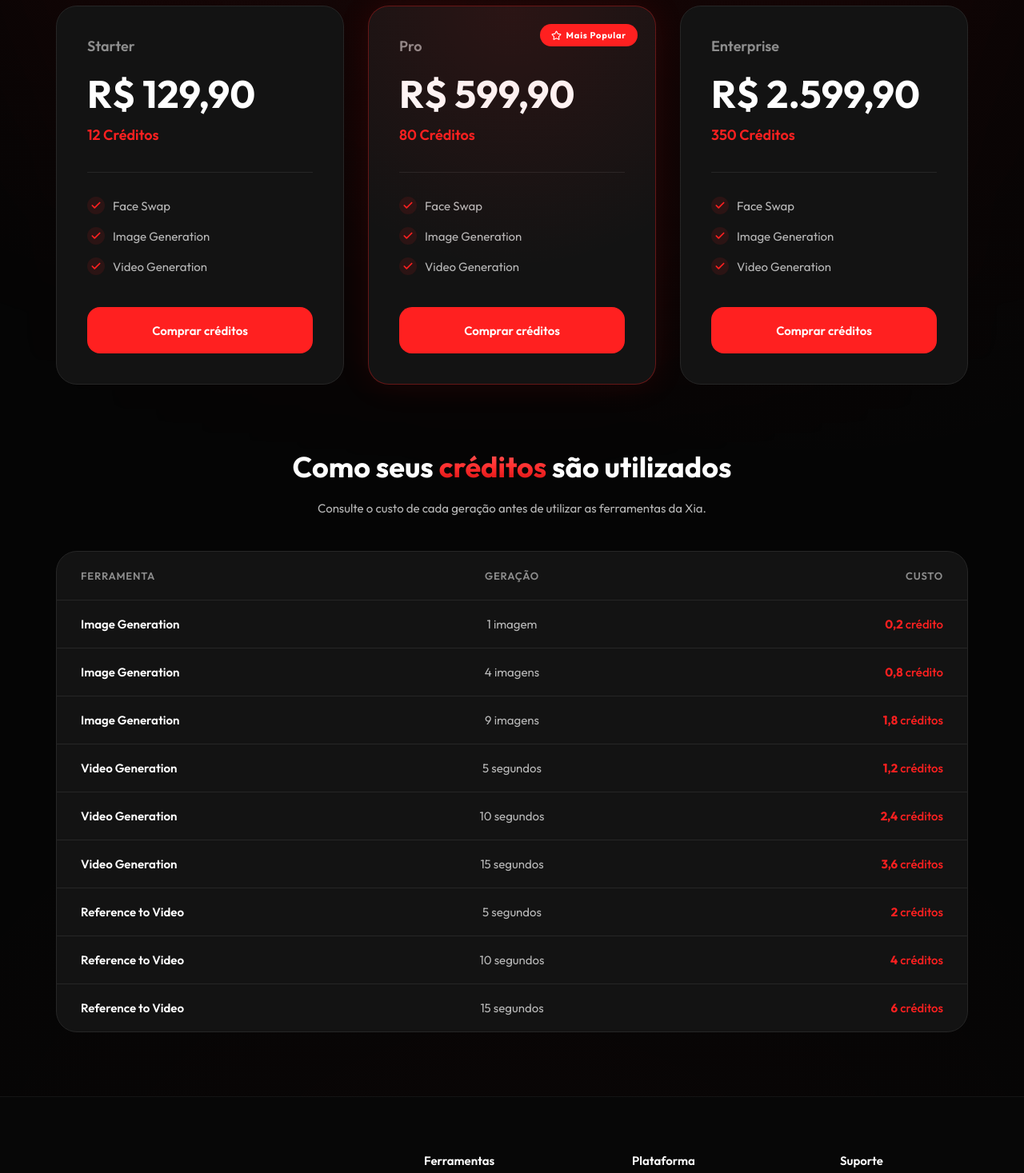
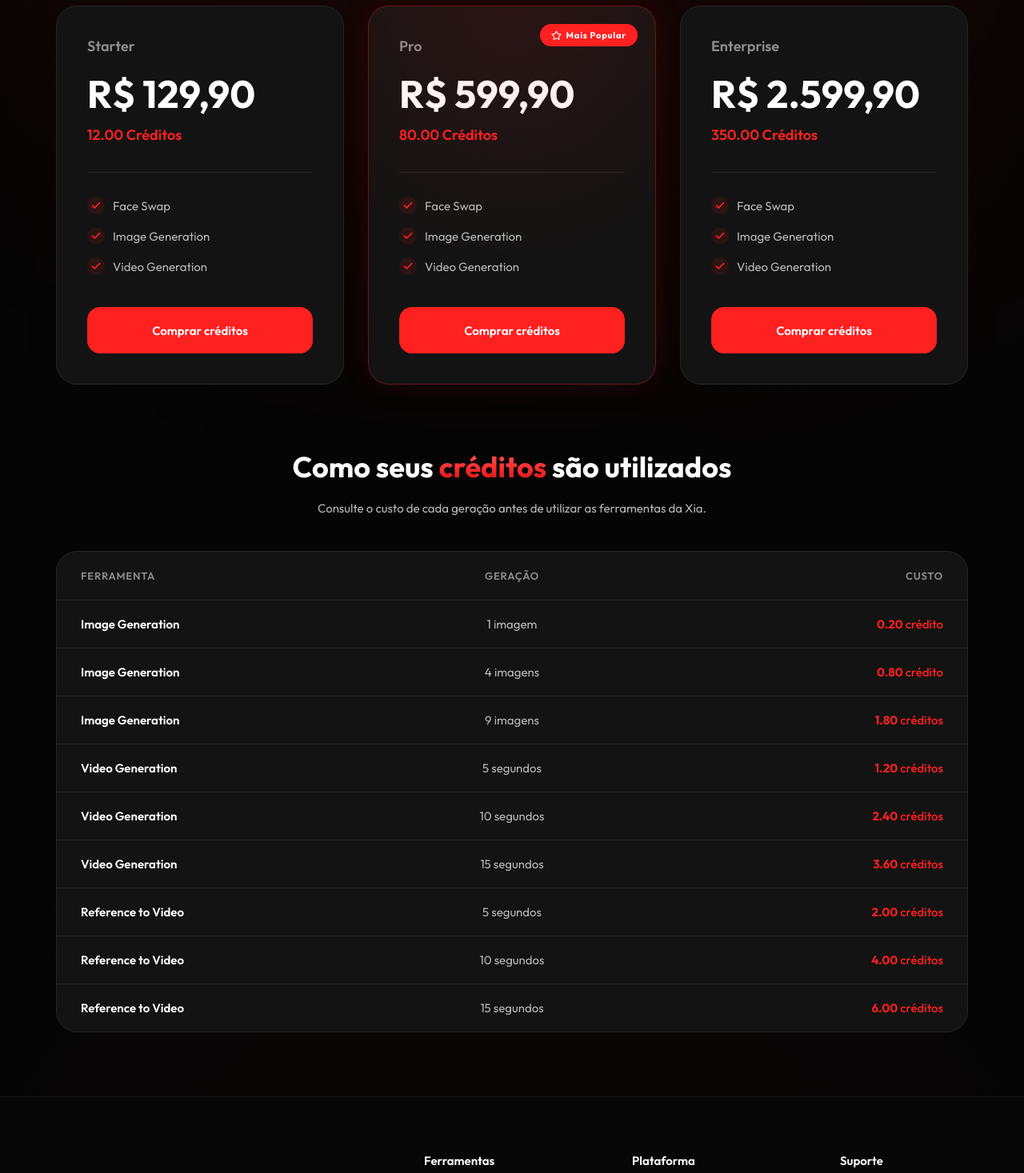
Before and after one commit to Gabriel090207/sitexia, a React (Vite) app in the folder Frontend/: page /creditos in a window 1280 px wide. Shown: the part 351-1818 px from the top of the page at 80% size. Built offline with nearby package versions, Linux system fonts and the light colour scheme; no server answers.

Commit message:
versão site xia funcionando

```diff
--- a/Frontend/src/pages/Checkout/Checkout.tsx
+++ b/Frontend/src/pages/Checkout/Checkout.tsx
@@ -1,3 +1,4 @@
+import { formatCredits } from "../../utils/formatCredits";
 import "./Checkout.css";
 
 import { useRef, useState } from "react";
@@ -816,7 +817,7 @@ export default function Checkout() {
                             </div>
                             <div className="checkout-summary-row">
                                 <span>Créditos</span>
-                                <strong>{selectedPackage.credits}</strong>
+                                <strong>{formatCredits(selectedPackage.credits)}</strong>
                             </div>
                             <div className="checkout-summary-divider" />
                             <div className="checkout-summary-total">
--- a/Frontend/src/pages/FaceSwap/FaceSwap.tsx
+++ b/Frontend/src/pages/FaceSwap/FaceSwap.tsx
@@ -1,3 +1,4 @@
+import { formatCredits } from "../../utils/formatCredits";
 import "./FaceSwap.css";
 import {
     useEffect,
@@ -115,7 +116,7 @@ const generateBlockedMessage =
             : !faceUrl
                 ? "Adicione um rosto para continuar."
                 : generationCost > credits
-                    ? `Créditos insuficientes. Esta geração custa ${generationCost} ${
+                    ? `Créditos insuficientes. Esta geração custa ${formatCredits(generationCost)} ${
                         generationCost === 1 ? "crédito" : "créditos"
                     }.`
                     : "";
@@ -244,7 +245,7 @@ async function sleep(
                     <Coins size={20} />
 
                     <span>
-                        {credits} {credits === 1 ? "crédito" : "créditos"}
+                        {formatCredits(credits)} {credits === 1 ? "crédito" : "créditos"}
                     </span>
                 </div>
 
@@ -650,7 +651,7 @@ async function sleep(
                                         fileUrl
                                     );
 
-                                    console.log("Material criado:", material);
+
 
                                     let materialData = null;
 
@@ -662,7 +663,7 @@ async function sleep(
                                             material.materialId
                                         );
 
-                                        console.log(materialData);
+
 
                                         if (
                                             materialData.status === "SUCCEEDED"
@@ -674,18 +675,12 @@ async function sleep(
 
                                     }
 
-                                    console.log(
-                                        "Material pronto:",
-                                        materialData
-                                    );
+
 
                                     const sourceFaceId =
                                         materialData.faces[0].id;
 
-                                    console.log(
-                                        "Face encontrada:",
-                                        sourceFaceId
-                                    );
+
 
                                     if (!user) {
                                         throw new Error("Usuário não autenticado.");
@@ -703,10 +698,7 @@ async function sleep(
                                         isVideo ? videoDuration : null
                                     );
 
-                                    console.log(
-                                        "Task criada:",
-                                        task
-                                    );
+
 
                                     let taskData = null;
 
@@ -718,7 +710,7 @@ async function sleep(
                                             task.taskId
                                         );
 
-                                        console.log(taskData);
+
 
                                         if (taskData.taskStatus === "SUCCEEDED") {
 
@@ -726,10 +718,7 @@ async function sleep(
                                                 task.taskId
                                             );
 
-                                            console.log(
-                                                "Resultado:",
-                                                result
-                                            );
+
 
                                             setResultUrl(
                                                 result.file_url
--- a/Frontend/src/pages/ImageGeneration/ImageGeneration.tsx
+++ b/Frontend/src/pages/ImageGeneration/ImageGeneration.tsx
@@ -1,3 +1,4 @@
+import { formatCredits } from "../../utils/formatCredits";
 import "./ImageGeneration.css";
 import { getGenerationErrorMessage } from "../../utils/generationErrors";
 
@@ -138,13 +139,7 @@ const generateBlockedMessage =
         : !prompt.trim()
             ? "Escreva um prompt para continuar."
             : !hasEnoughCredits
-                ? `Créditos insuficientes. Esta geração custa ${generationCost.toLocaleString(
-                    "pt-BR",
-                    {
-                        minimumFractionDigits: 1,
-                        maximumFractionDigits: 1,
-                    }
-                )} créditos.`
+                ? `Créditos insuficientes. Esta geração custa ${formatCredits(generationCost)} créditos.`
                 : "";
 
 useEffect(() => {
@@ -310,10 +305,7 @@ async function waitForImageTask(
         const task =
             await getImageTask(taskId);
 
-        console.log(
-            "Status da imagem:",
-            task
-        );
+
 
         if (
             task.taskStatus === "SUCCEEDED"
@@ -376,10 +368,8 @@ async function handleGenerateImage() {
                 quantity
             );
 
-        console.log(
-            "Task de imagem criada:",
-            task
-        );
+
+
 
         // 2. Aguarda a geração terminar
         const result =
@@ -387,10 +377,7 @@ async function handleGenerateImage() {
                 task.taskId
             );
 
-        console.log(
-            "Imagem finalizada:",
-            result
-        );
+
 
         if (!result.videoUrl) {
 
@@ -400,10 +387,7 @@ async function handleGenerateImage() {
 
         }
 
-        console.log(
-            "URL temporária da imagem:",
-            result.videoUrl
-        );
+
 
         // 3. Salva a imagem no Firebase Storage
         const firebaseImageUrl =
@@ -412,10 +396,7 @@ async function handleGenerateImage() {
                 `users/${user.uid}/images`
             );
 
-        console.log(
-            "Imagem salva no Firebase:",
-            firebaseImageUrl
-        );
+
 
         // 4. Registra na biblioteca / Firestore
         await createLibraryImage(
@@ -424,9 +405,7 @@ async function handleGenerateImage() {
             "image-generation"
         );
 
-        console.log(
-            "Imagem salva na biblioteca."
-        );
+
 
         // 5. Exibe o resultado permanente
         setGeneratedImageUrl(
@@ -465,7 +444,7 @@ async function handleGenerateImage() {
                 <Coins size={20} />
 
                     <span>
-                        {credits} {credits === 1 ? "crédito" : "créditos"}
+                        {formatCredits(credits)} {credits === 1 ? "crédito" : "créditos"}
                     </span>
                 </div>
 
--- a/Frontend/src/pages/Pricing/Pricing.tsx
+++ b/Frontend/src/pages/Pricing/Pricing.tsx
@@ -1,3 +1,4 @@
+import { formatCredits } from "../../utils/formatCredits";
 import "./Pricing.css";
 
 import {
@@ -56,9 +57,9 @@ const navigate = useNavigate();
 
                         <p className="pricing-credits">
                             {
-                                PLANS.find(
+                                formatCredits(PLANS.find(
                                     (plan) => plan.id === "starter"
-                                )!.credits
+                                )!.credits)
                             } Créditos
                         </p>
 
@@ -117,9 +118,9 @@ const navigate = useNavigate();
 
                         <p className="pricing-credits">
                             {
-                                PLANS.find(
+                                formatCredits(PLANS.find(
                                     (plan) => plan.id === "pro"
-                                )!.credits
+                                )!.credits)
                             } Créditos
                         </p>
 
@@ -170,9 +171,9 @@ const navigate = useNavigate();
 
                         <p className="pricing-credits">
                             {
-                                PLANS.find(
+                                formatCredits(PLANS.find(
                                     (plan) => plan.id === "enterprise"
-                                )!.credits
+                                )!.credits)
                             } Créditos
                         </p>
 
@@ -239,7 +240,7 @@ const navigate = useNavigate();
                                     <td>Image Generation</td>
                                     <td>1 imagem</td>
                                     <td>
-                                        <strong>0,2</strong> crédito
+                                        <strong>{formatCredits(0.2)}</strong> crédito
                                     </td>
                                 </tr>
 
@@ -247,7 +248,7 @@ const navigate = useNavigate();
                                     <td>Image Generation</td>
                                     <td>4 imagens</td>
                                     <td>
-                                        <strong>0,8</strong> crédito
+                                        <strong>{formatCredits(0.8)}</strong> crédito
                                     </td>
                                 </tr>
 
@@ -255,7 +256,7 @@ const navigate = useNavigate();
                                     <td>Image Generation</td>
                                     <td>9 imagens</td>
                                     <td>
-                                        <strong>1,8</strong> créditos
+                                        <strong>{formatCredits(1.8)}</strong> créditos
                                     </td>
                                 </tr>
 
@@ -263,7 +264,7 @@ const navigate = useNavigate();
                                     <td>Video Generation</td>
                                     <td>5 segundos</td>
                                     <td>
-                                        <strong>1,2</strong> créditos
+                                        <strong>{formatCredits(1.2)}</strong> créditos
                                     </td>
                                 </tr>
 
@@ -271,7 +272,7 @@ const navigate = useNavigate();
                                     <td>Video Generation</td>
                                     <td>10 segundos</td>
                                     <td>
-                                        <strong>2,4</strong> créditos
+                                        <strong>{formatCredits(2.4)}</strong> créditos
                                     </td>
                                 </tr>
 
@@ -279,7 +280,7 @@ const navigate = useNavigate();
                                     <td>Video Generation</td>
                                     <td>15 segundos</td>
                                     <td>
-                                        <strong>3,6</strong> créditos
+                                        <strong>{formatCredits(3.6)}</strong> créditos
                                     </td>
                                 </tr>
 
@@ -287,7 +288,7 @@ const navigate = useNavigate();
                                     <td>Reference to Video</td>
                                     <td>5 segundos</td>
                                     <td>
-                                        <strong>2</strong> créditos
+                                        <strong>{formatCredits(2)}</strong> créditos
                                     </td>
                                 </tr>
 
@@ -295,7 +296,7 @@ const navigate = useNavigate();
                                     <td>Reference to Video</td>
                                     <td>10 segundos</td>
                                     <td>
-                                        <strong>4</strong> créditos
+                                        <strong>{formatCredits(4)}</strong> créditos
                                     </td>
                                 </tr>
 
@@ -303,7 +304,7 @@ const navigate = useNavigate();
                                     <td>Reference to Video</td>
                                     <td>15 segundos</td>
                                     <td>
-                                        <strong>6</strong> créditos
+                                        <strong>{formatCredits(6)}</strong> créditos
                                     </td>
                                 </tr>
 
--- a/Frontend/src/pages/Profile/Profile.tsx
+++ b/Frontend/src/pages/Profile/Profile.tsx
@@ -1,3 +1,4 @@
+import { formatCredits } from "../../utils/formatCredits";
 import "./Profile.css";
 
 import {
@@ -386,7 +387,7 @@ export default function Profile() {
 
                             <strong>
 
-                                {credits} {credits === 1 ? "crédito disponível" : "créditos disponíveis"}
+                                {formatCredits(credits)} {credits === 1 ? "crédito disponível" : "créditos disponíveis"}
 
                             </strong>
 
--- a/Frontend/src/pages/VideoGeneration/VideoGeneration.tsx
+++ b/Frontend/src/pages/VideoGeneration/VideoGeneration.tsx
@@ -1,3 +1,4 @@
+import { formatCredits } from "../../utils/formatCredits";
 import {
     useEffect,
     useRef,
@@ -159,13 +160,7 @@ const generateBlockedMessage =
             : !prompt.trim()
                 ? "Escreva um prompt para continuar."
                 : !hasEnoughCredits
-                    ? `Créditos insuficientes. Esta geração custa ${generationCost.toLocaleString(
-                        "pt-BR",
-                        {
-                            minimumFractionDigits: 1,
-                            maximumFractionDigits: 1,
-                        }
-                    )} créditos.`
+                    ? `Créditos insuficientes. Esta geração custa ${formatCredits(generationCost)} créditos.`
                     : "";
 
 useEffect(() => {
@@ -308,10 +303,7 @@ async function handleImageChange(
 
         setImageUrl(uploadedUrl);
 
-        console.log(
-            "Imagem do vídeo enviada:",
-            uploadedUrl
-        );
+
 
     } catch (error) {
 
@@ -351,10 +343,7 @@ async function waitForVideoTask(
         const task =
             await getVideoTask(taskId);
 
-        console.log(
-            "Status do vídeo:",
-            task
-        );
+
 
         if (task.taskStatus === "PENDING") {
 
@@ -563,10 +552,7 @@ async function handleGenerateVideo() {
 
         }
 
-        console.log(
-            "Task de vídeo criada:",
-            task
-        );
+
 
         setGenerationStatus(
             "Preparando geração..."
@@ -577,10 +563,7 @@ async function handleGenerateVideo() {
                 task.taskId
             );
 
-        console.log(
-            "Vídeo finalizado:",
-            result
-        );
+
 
         if (!result.videoUrl) {
 
@@ -605,10 +588,6 @@ async function handleGenerateVideo() {
                 `users/${user.uid}/videos`
             );
 
-        console.log(
-            "Vídeo salvo no Firebase:",
-            firebaseVideoUrl
-        );
 
         await createLibraryVideo(
             user.uid,
@@ -616,9 +595,6 @@ async function handleGenerateVideo() {
             task.taskId
         );
 
-        console.log(
-            "Vídeo salvo na biblioteca."
-        );
 
         setGeneratedVideoUrl(
             firebaseVideoUrl
@@ -660,7 +636,7 @@ async function handleGenerateVideo() {
                     <Coins size={20} />
 
                     <span>
-                        {credits} {credits === 1 ? "crédito" : "créditos"}
+                        {formatCredits(credits)} {credits === 1 ? "crédito" : "créditos"}
                     </span>
                 </div>
 
--- /dev/null
+++ b/Frontend/src/utils/formatCredits.ts
@@ -0,0 +1,13 @@
+const creditsFormatter = new Intl.NumberFormat("en-US", {
+    useGrouping: false,
+    minimumFractionDigits: 2,
+    maximumFractionDigits: 2,
+});
+
+/** Formata apenas a apresentação; não usar o retorno em cálculos. */
+export function formatCredits(value: number): string {
+    if (typeof value !== "number" || !Number.isFinite(value)) {
+        throw new TypeError("A quantidade de créditos deve ser um número finito.");
+    }
+    return creditsFormatter.format(value);
+}
```
